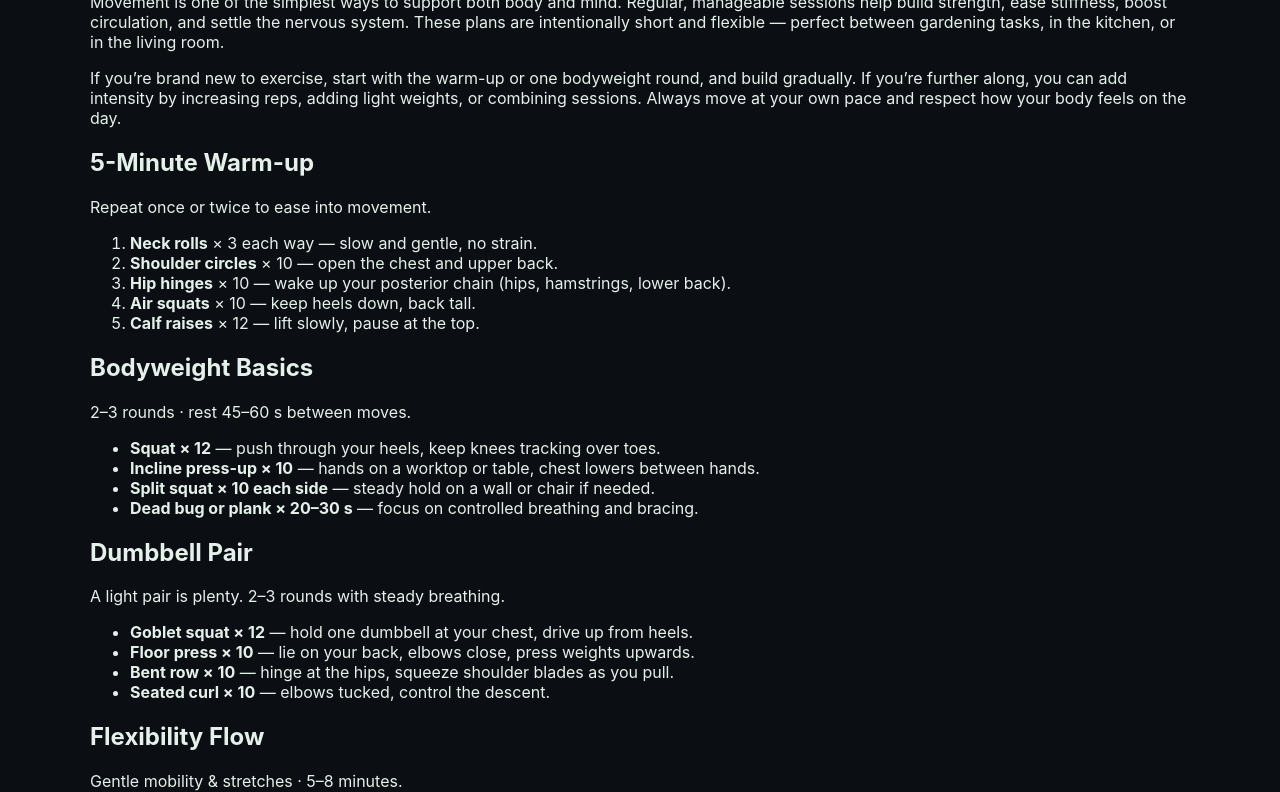
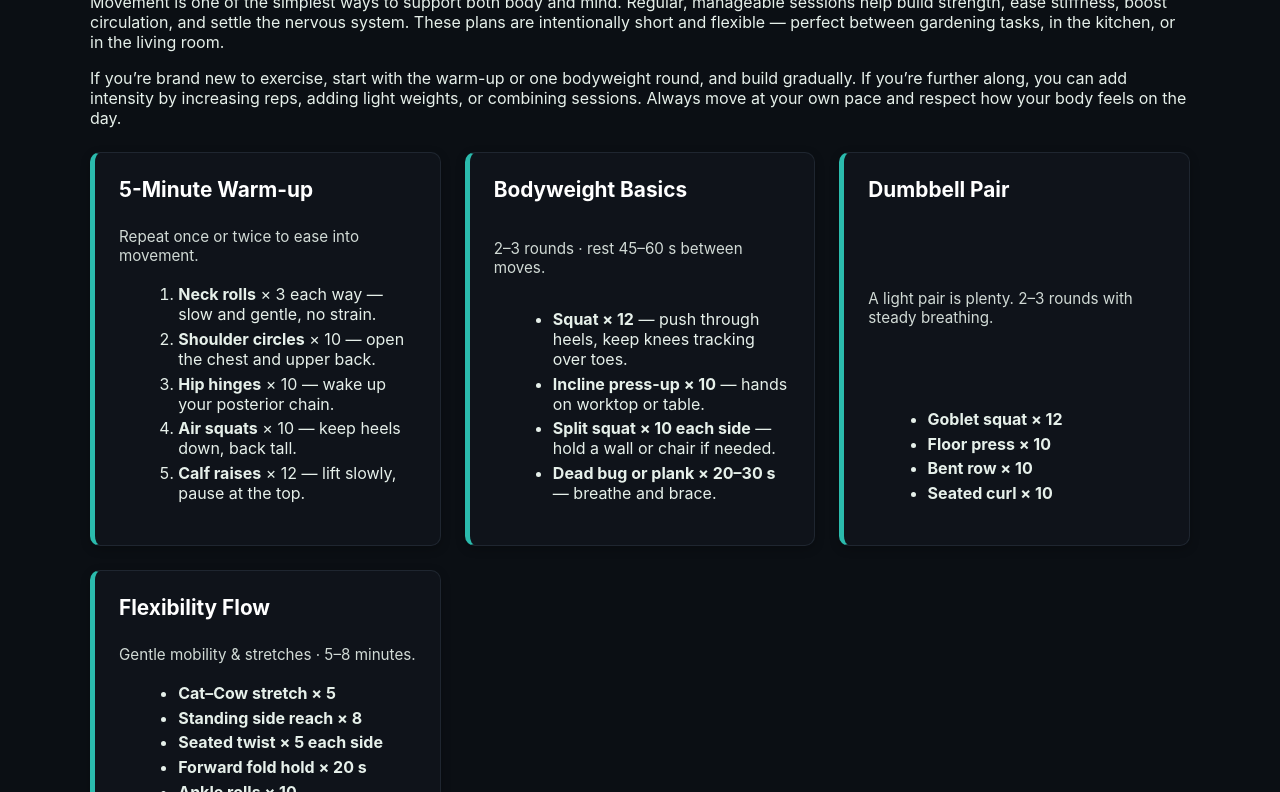
Before and after one commit to grantfitfuel/patchandpot, a Jekyll site: the page built from sites/exercise.html, in a window 1280 px wide and 900 px high, scrolled down 437 px, cut to the strip 108-900 px from the top of the window. Built offline with Jekyll 4.4.1, drawn with Linux system fonts in a browser that asks for light colours; some of the changed text lies outside the part shown.

Commit message:
Update exercise.html

```diff
--- a/sites/exercise.html
+++ b/sites/exercise.html
@@ -4,6 +4,87 @@ title: Exercise — Patch & Pot
 description: Short, realistic exercise sessions that fit around life and growing. Gentle warm-ups, bodyweight basics, simple strength with dumbbells, flexibility flows, and mindful movement to build energy without overwhelm.
 keywords: exercise, short workouts, bodyweight, dumbbell workout, warm up, cool down, accessible fitness, gentle movement, Patch and Pot, joint-friendly, mobility, home workout, flexibility, stretching
 ---
+
+<style>
+  :root {
+    --pp-teal: #2BBBAD;       /* accent teal */
+    --pp-teal-dark: #1F887E;
+  }
+
+  /* Grid layout */
+  .grid {
+    display: grid;
+    grid-template-columns: repeat(auto-fit, minmax(260px, 1fr));
+    gap: 1.5rem;
+    margin-top: 1.5rem;
+  }
+
+  /* Card styling with teal accent on left */
+  .card {
+    background: var(--glass);
+    border: 1px solid var(--stroke);
+    border-left: 5px solid var(--pp-teal);
+    border-radius: 10px;
+    padding: 1.5rem;
+    display: flex;
+    flex-direction: column;
+    justify-content: space-between;
+    box-shadow: 0 3px 10px rgba(0,0,0,0.25);
+    transition: transform .2s ease, box-shadow .2s ease, border-color .2s ease;
+  }
+
+  .card:hover {
+    transform: translateY(-4px);
+    box-shadow: 0 6px 16px rgba(0,0,0,0.3);
+    border-left-color: var(--pp-teal-dark);
+  }
+
+  .card h2 {
+    margin-top: 0;
+    font-size: 1.3rem;
+    margin-bottom: 0.6rem;
+    color: #fff;
+  }
+
+  .card .meta {
+    color: var(--ink);
+    opacity: 0.9;
+    font-size: 0.95rem;
+    margin-bottom: 0.8rem;
+  }
+
+  .card ul,
+  .card ol {
+    margin: 0.4rem 0 0.8rem 1.2rem;
+  }
+
+  .card li {
+    margin-bottom: 0.3rem;
+  }
+
+  .mini-nav {
+    display: flex;
+    gap: 1rem;
+    justify-content: center;
+    margin-top: 2rem;
+    flex-wrap: wrap;
+  }
+
+  .mini-nav a {
+    color: var(--pp-teal);
+    font-weight: 600;
+    text-decoration: none;
+    padding: 6px 10px;
+    border-radius: 8px;
+    border: 1px solid var(--pp-teal);
+    transition: background .2s ease;
+  }
+
+  .mini-nav a:hover {
+    background: var(--pp-teal);
+    color: #fff;
+  }
+</style>
 
 <!-- HERO -->
 <header class="hero" role="banner" aria-label="Exercise hero">
@@ -33,7 +114,7 @@ keywords: exercise, short workouts, bodyweight, dumbbell workout, warm up, cool
     </p>
   </section>
 
-  <!-- WARM UP / MAIN BLOCK -->
+  <!-- EXERCISE SETS -->
   <section class="grid" aria-label="Exercise templates">
     <article class="card" id="warmup">
       <h2>5-Minute Warm-up</h2>
@@ -41,7 +122,7 @@ keywords: exercise, short workouts, bodyweight, dumbbell workout, warm up, cool
       <ol>
         <li><strong>Neck rolls</strong> × 3 each way — slow and gentle, no strain.</li>
         <li><strong>Shoulder circles</strong> × 10 — open the chest and upper back.</li>
-        <li><strong>Hip hinges</strong> × 10 — wake up your posterior chain (hips, hamstrings, lower back).</li>
+        <li><strong>Hip hinges</strong> × 10 — wake up your posterior chain.</li>
         <li><strong>Air squats</strong> × 10 — keep heels down, back tall.</li>
         <li><strong>Calf raises</strong> × 12 — lift slowly, pause at the top.</li>
       </ol>
@@ -51,10 +132,10 @@ keywords: exercise, short workouts, bodyweight, dumbbell workout, warm up, cool
       <h2>Bodyweight Basics</h2>
       <p class="meta">2–3 rounds · rest 45–60 s between moves.</p>
       <ul>
-        <li><strong>Squat × 12</strong> — push through your heels, keep knees tracking over toes.</li>
-        <li><strong>Incline press-up × 10</strong> — hands on a worktop or table, chest lowers between hands.</li>
-        <li><strong>Split squat × 10 each side</strong> — steady hold on a wall or chair if needed.</li>
-        <li><strong>Dead bug or plank × 20–30 s</strong> — focus on controlled breathing and bracing.</li>
+        <li><strong>Squat × 12</strong> — push through heels, keep knees tracking over toes.</li>
+        <li><strong>Incline press-up × 10</strong> — hands on worktop or table.</li>
+        <li><strong>Split squat × 10 each side</strong> — hold a wall or chair if needed.</li>
+        <li><strong>Dead bug or plank × 20–30 s</strong> — breathe and brace.</li>
       </ul>
     </article>
 
@@ -62,25 +143,23 @@ keywords: exercise, short workouts, bodyweight, dumbbell workout, warm up, cool
       <h2>Dumbbell Pair</h2>
       <p class="meta">A light pair is plenty. 2–3 rounds with steady breathing.</p>
       <ul>
-        <li><strong>Goblet squat × 12</strong> — hold one dumbbell at your chest, drive up from heels.</li>
-        <li><strong>Floor press × 10</strong> — lie on your back, elbows close, press weights upwards.</li>
-        <li><strong>Bent row × 10</strong> — hinge at the hips, squeeze shoulder blades as you pull.</li>
-        <li><strong>Seated curl × 10</strong> — elbows tucked, control the descent.</li>
+        <li><strong>Goblet squat × 12</strong></li>
+        <li><strong>Floor press × 10</strong></li>
+        <li><strong>Bent row × 10</strong></li>
+        <li><strong>Seated curl × 10</strong></li>
       </ul>
     </article>
 
-    <!-- FLEXIBILITY -->
     <article class="card" id="flexibility">
       <h2>Flexibility Flow</h2>
       <p class="meta">Gentle mobility & stretches · 5–8 minutes.</p>
       <ul>
-        <li><strong>Cat–Cow stretch × 5</strong> — loosen spine and shoulders.</li>
-        <li><strong>Standing side reach × 8</strong> — lengthen through the waist.</li>
-        <li><strong>Seated twist × 5 each side</strong> — gentle spinal rotation.</li>
-        <li><strong>Forward fold hold × 20 s</strong> — release hamstrings and back.</li>
-        <li><strong>Ankle rolls × 10</strong> — ease lower legs and feet.</li>
+        <li><strong>Cat–Cow stretch × 5</strong></li>
+        <li><strong>Standing side reach × 8</strong></li>
+        <li><strong>Seated twist × 5 each side</strong></li>
+        <li><strong>Forward fold hold × 20 s</strong></li>
+        <li><strong>Ankle rolls × 10</strong></li>
       </ul>
-      <p class="meta">Perfect on recovery days or after gardening to keep joints supple.</p>
     </article>
   </section>
 
@@ -88,10 +167,9 @@ keywords: exercise, short workouts, bodyweight, dumbbell workout, warm up, cool
   <section class="grid" aria-label="Cool down and progression notes">
     <article class="card">
       <h2>Cool Down (2–3 mins)</h2>
-      <p class="meta">Slow nasal breathing · calf/quad/hamstring stretch 20–30 s each side.</p>
       <ul>
         <li>Gentle standing hamstring stretch</li>
-        <li>Quad stretch with support (hold wall or chair)</li>
+        <li>Quad stretch with support</li>
         <li>Seated or standing calf stretch</li>
         <li>Shoulder and chest opening</li>
       </ul>
@@ -112,12 +190,10 @@ keywords: exercise, short workouts, bodyweight, dumbbell workout, warm up, cool
       <p class="meta">
         Movement can be a reset. Some days you’ll have energy, some days you won’t — that’s okay. Even 3 minutes of light stretching, a slow walk, or deep breathing still counts.
       </p>
-      <p class="meta">
-        Coming soon: printable cards, timers, joint-friendly swaps, and short videos for each move.
-      </p>
     </article>
   </section>
 
+  <!-- MINI NAV -->
   <nav class="mini-nav" aria-label="Explore exercise">
     <a href="/ideas.html">Ideas</a>
     <a href="/guides/index.html">Guides</a>
```
